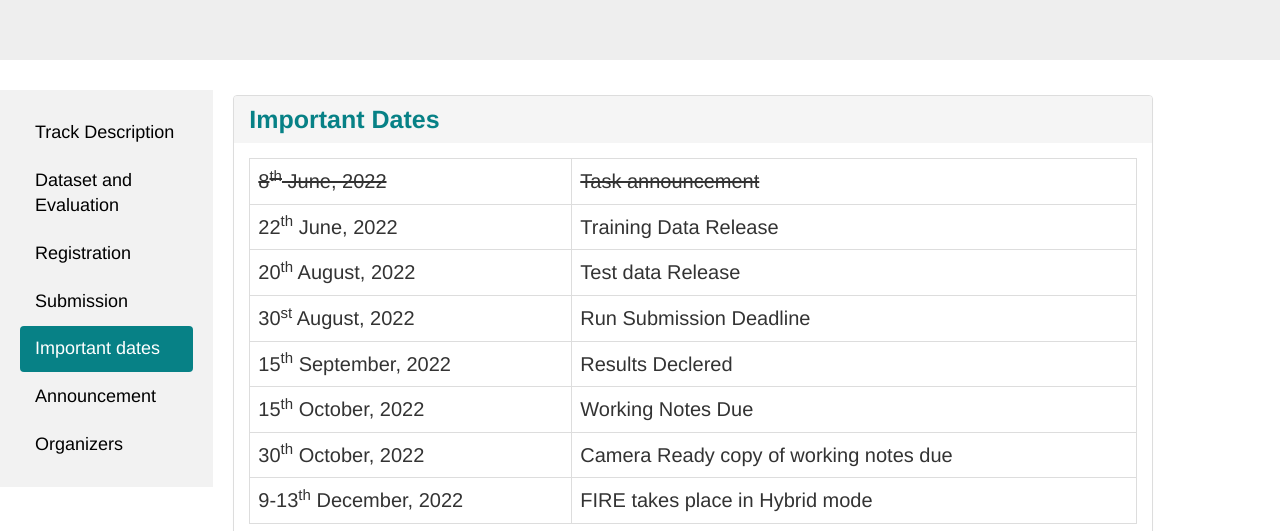
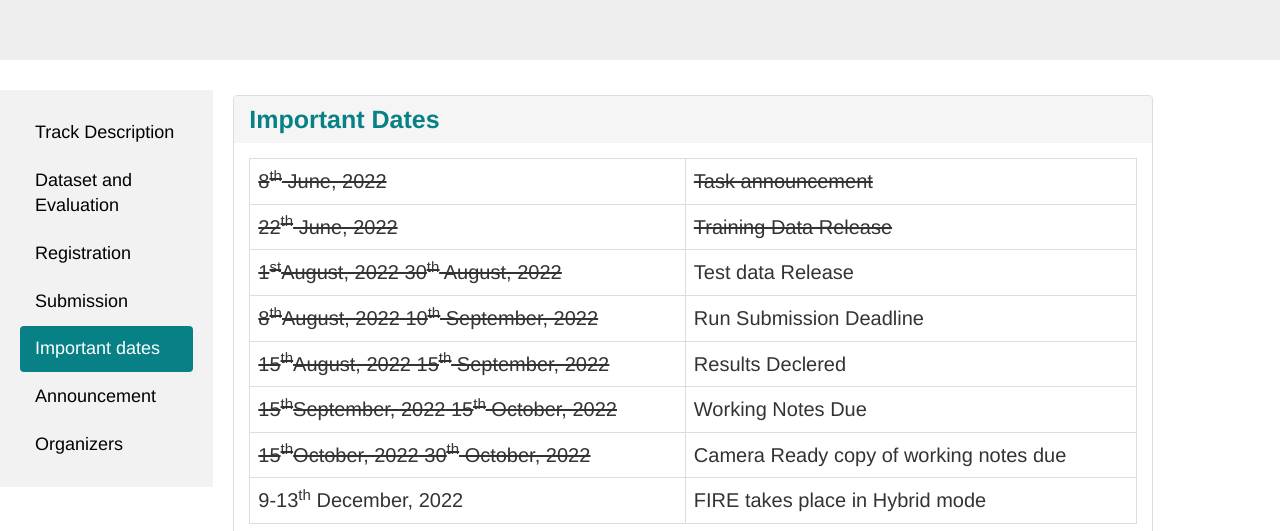
Before and after one commit to ILSUM/ilsum.github.io, a plain HTML site: page ilsum/2022/important_dates.html in a window 1280 px wide. Shown: the part 269-800 px from the top of the page. Drawn offline with nearby package versions, Linux system fonts and the light colour scheme.

Commit message:
Update important_dates.html

```diff
--- a/ilsum/2022/important_dates.html
+++ b/ilsum/2022/important_dates.html
@@ -127,32 +127,32 @@
                                         <td><s>Task announcement</s> </td>
                                     </tr>
                                     <tr>
-                                        <td>22<sup>th</sup> June, 2022</td>
-                                        <td>Training Data Release</td>
+                                        <td><s>22<sup>th</sup> June, 2022</s></td>
+                                        <td><s>Training Data Release</s></td>
                                     </tr>
                                     <tr>
-                                        <td>20<sup>th</sup> August, 2022</td>
+                                        <td><s>1<sup>st</sup>August, 2022<s/> 30<sup>th</sup> August, 2022</td>
                                         <td>Test data Release</td>
                                     </tr>
 
                                     <tr>
-                                        <td>30<sup>st</sup> August, 2022</td>
+                                        <td><s>8<sup>th</sup>August, 2022<s/> 10<sup>th</sup> September, 2022</td>
                                         <td>Run Submission Deadline</td>
                                     </tr>
 
                                     <tr>
-                                        <td>15<sup>th</sup> September, 2022</td>
+                                        <td><s>15<sup>th</sup>August, 2022<s/> 15<sup>th</sup> September, 2022</td>
                                         <td>Results Declered</td>
                                     </tr>
 
                                     <tr>
-                                        <td>15<sup>th</sup> October, 2022</td>
+                                        <td><s>15<sup>th</sup>September, 2022<s/> 15<sup>th</sup> October, 2022</td>
                                         <td>Working Notes Due</td>
                                     </tr>
                                     <tr>
 
                                         <tr>
-                                            <td>30<sup>th</sup> October, 2022</td>
+                                            <td><s>15<sup>th</sup>October, 2022<s/> 30<sup>th</sup> October, 2022</td>
                                             <td>Camera Ready copy of working notes due</td>
                                         </tr>
                                         <tr>
```
